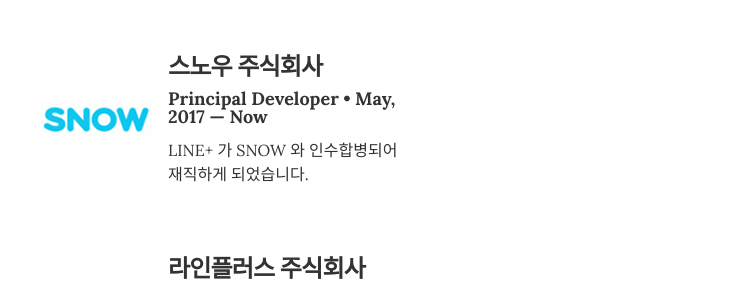
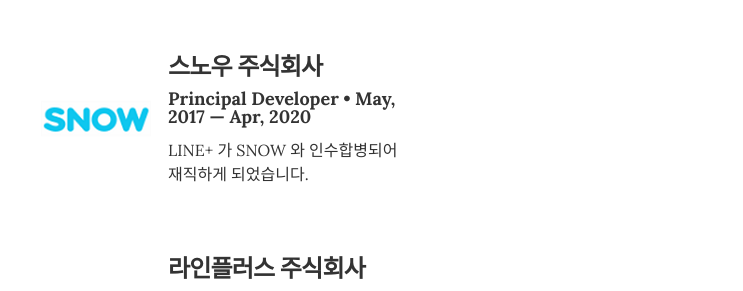
Before and after one commit to und3rs/resume_kr, a Jekyll site: the page built from index.html, in a window 1280 px wide and 900 px high, scrolled down 936 px. Shown: the part 173-464 px from the top of the window, without its empty margins (268-1011 px from the left). Built offline with Jekyll 4.4.1, drawn with Linux system fonts in a browser that asks for light colours.

Commit message:
Update experience.yml

```diff
--- a/_data/experience.yml
+++ b/_data/experience.yml
@@ -11,7 +11,7 @@
   ci: ./corp/snow.png
   url: https://snowcorp.com
   position: Principal Developer
-  duration:  May, 2017  &mdash; Now
+  duration:  May, 2017  &mdash; Apr, 2020
   summary: LINE+ 가 SNOW 와 인수합병되어 재직하게 되었습니다.
 
 
```
